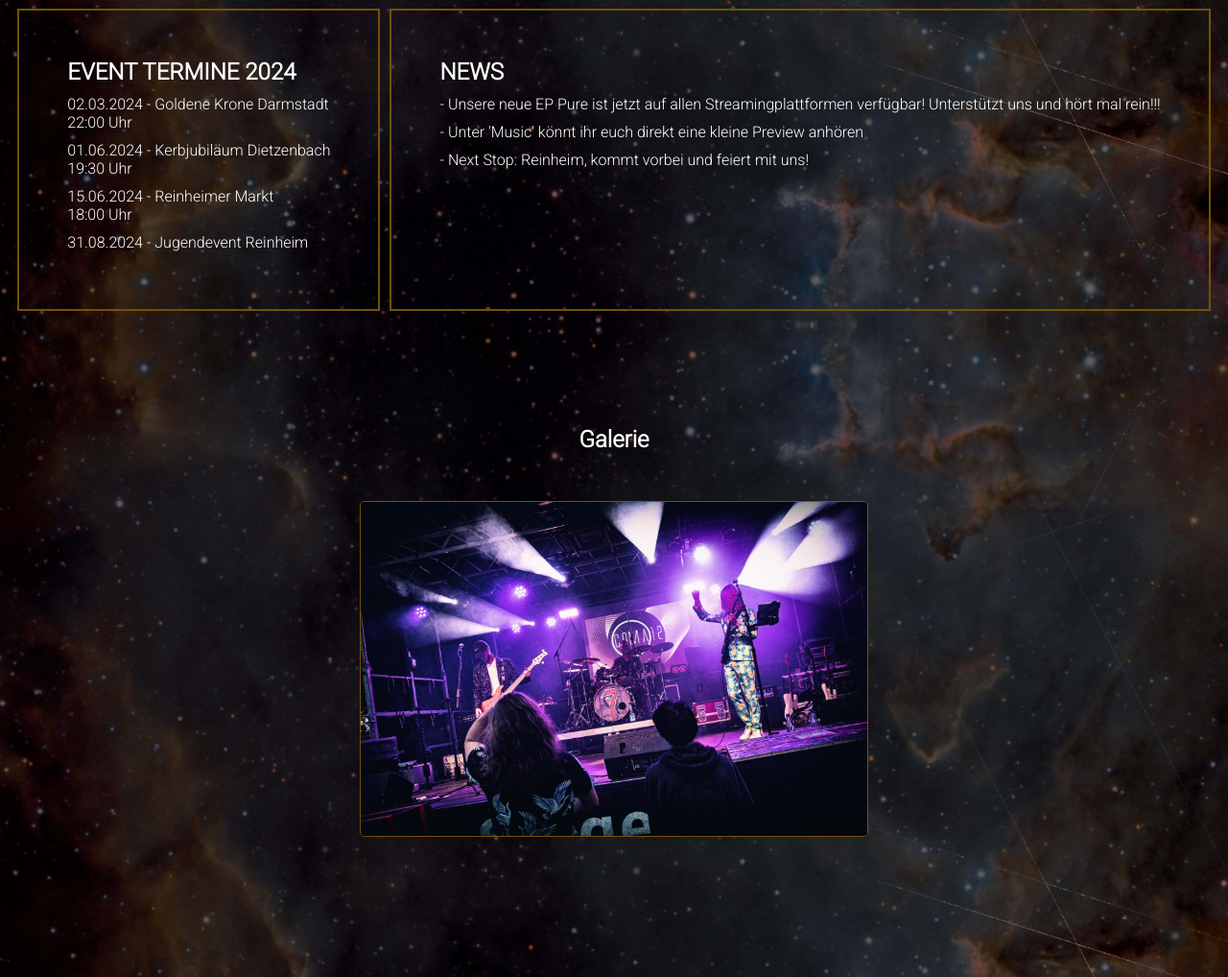
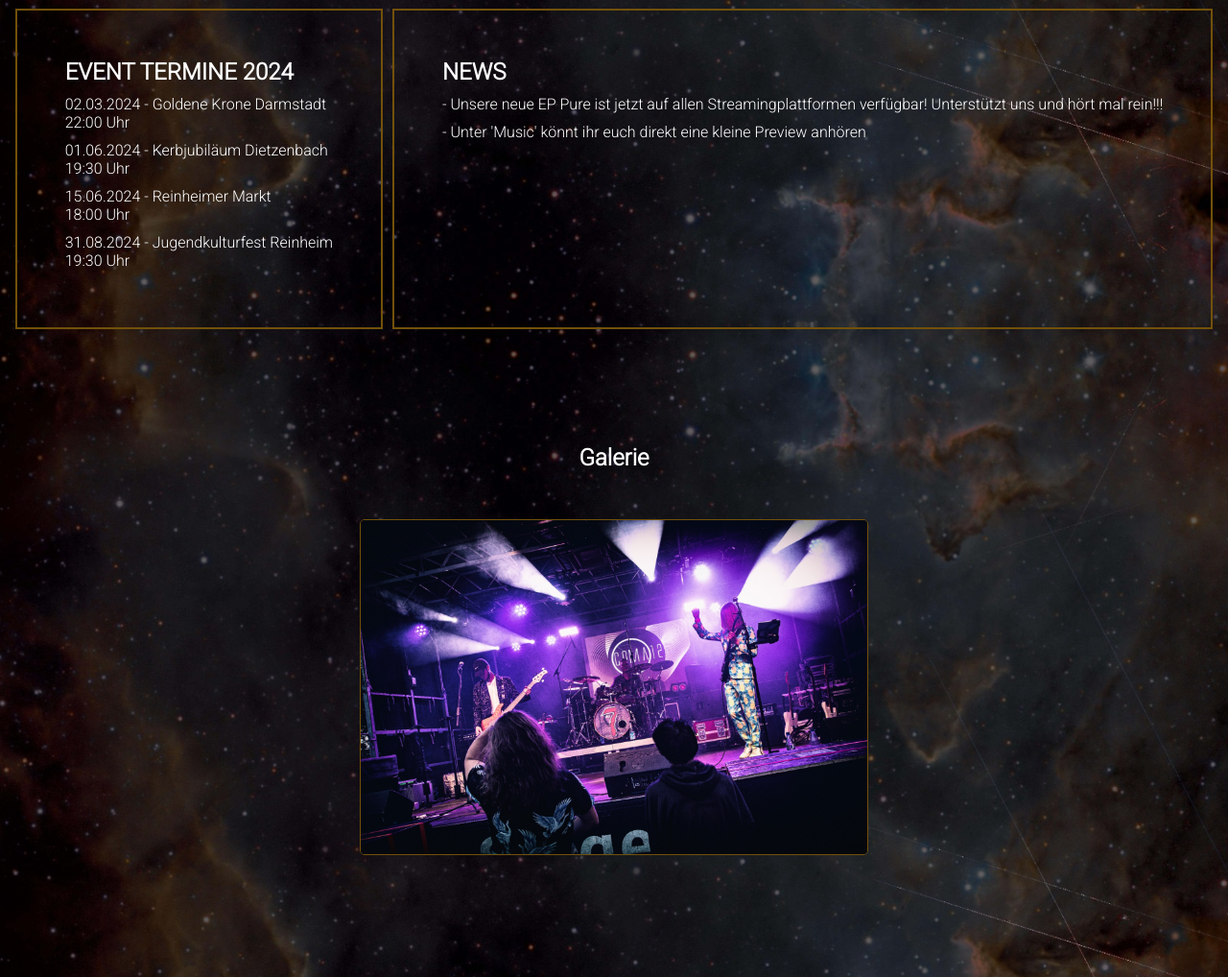
Before and after one commit to colin3304/CoMa12-Website, a plain HTML site: page index.html in a window 1280 px wide. Shown: the part 1496-2514 px from the top of the page at 96% size. Drawn offline with Linux system fonts and the light colour scheme.

Commit message:
Add files via upload

```diff
--- a/index.html
+++ b/index.html
@@ -54,14 +54,13 @@
                     <li>02.03.2024 - Goldene Krone Darmstadt <br>22:00 Uhr</li>
                     <li>01.06.2024 - Kerbjubiläum Dietzenbach <br>19:30 Uhr</li>
                     <li>15.06.2024 - Reinheimer Markt <br>18:00 Uhr</li>
-                    <li>31.08.2024 - Jugendevent Reinheim</li>
+                    <li>31.08.2024 - Jugendkulturfest Reinheim <br>19:30 Uhr</li>
                 </ul>
             </div>
             <div class="news">
                 <h2>NEWS</h2>
                 <p> - Unsere neue EP Pure ist jetzt auf allen Streamingplattformen verfügbar! Unterstützt uns und hört mal rein!!!</p>
                 <p> - Unter 'Music' könnt ihr euch direkt eine kleine Preview anhören</p>
-                <p> - Next Stop: Reinheim, kommt vorbei und feiert mit uns!</p>
             </div>
         </div>
         <h2>Galerie</h2>
@@ -260,6 +259,7 @@
 
         <h3 class="referenzen">Referenzen</h3>
         <ul>
+            <li>Juz Reinheim</li>
             <li>Reinheimer Markt</li>
             <li>Goldene Krone Darmstadt</li>
             <li>Hessentag Pfungstadt</li>
```
